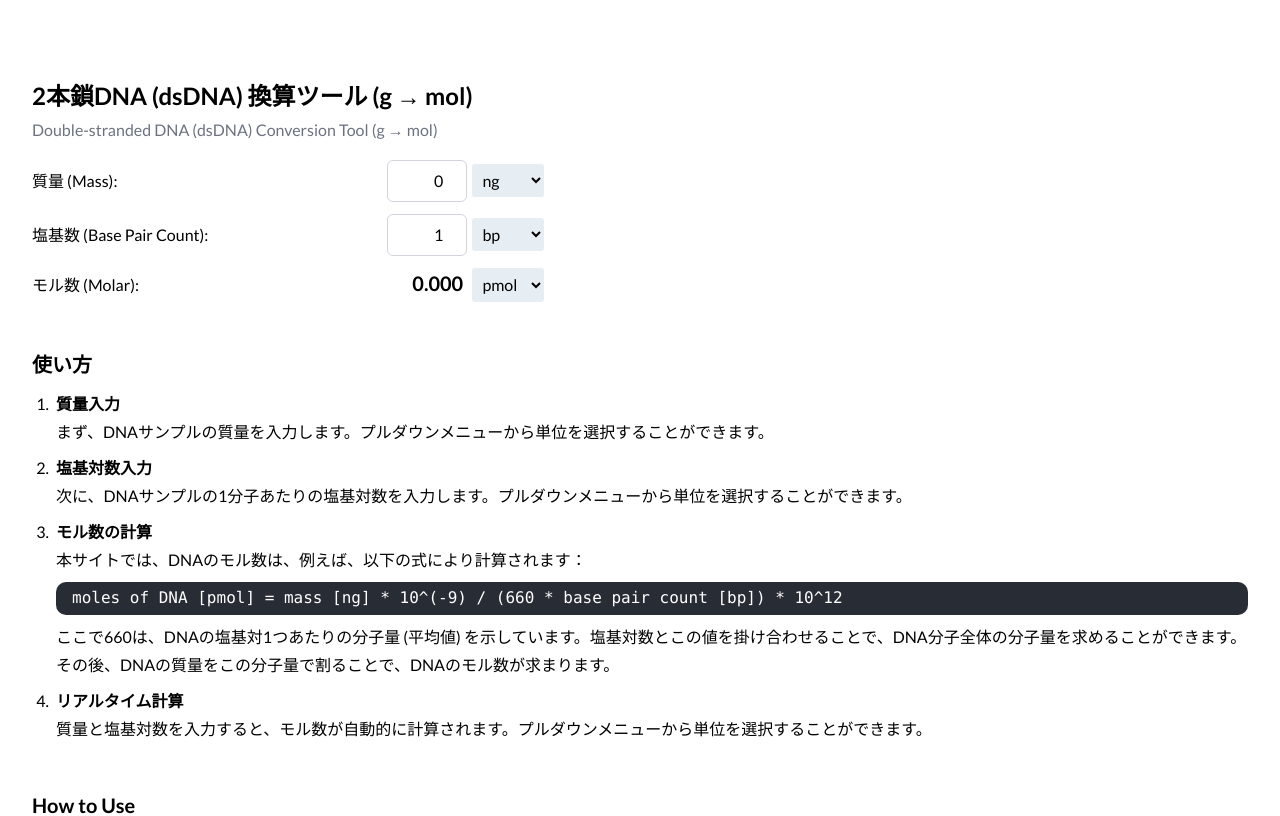
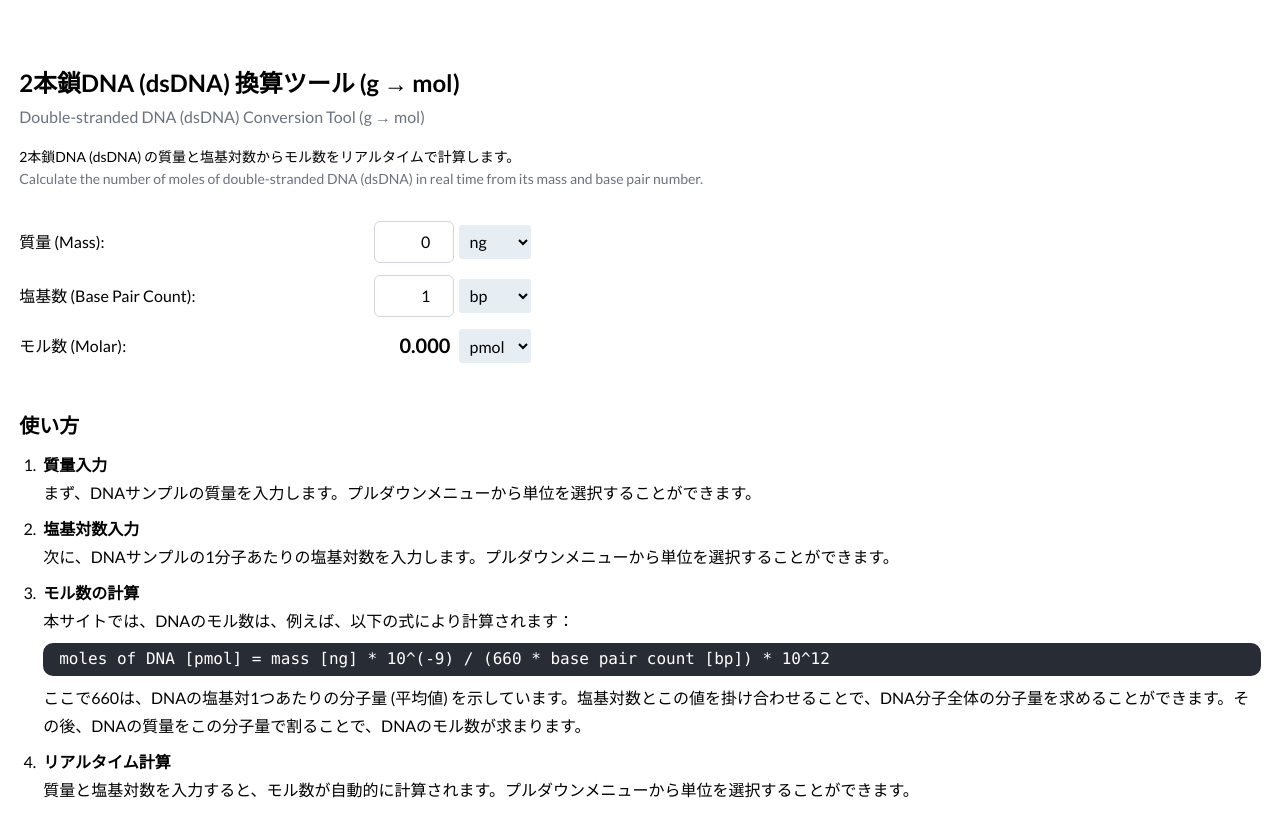
Before and after one commit to Atommy1999/g2mol, a Next.js app: page / in a window 1280 px wide. Shown: the top 816 px of the page. Built offline with nearby package versions, Linux system fonts and the light colour scheme.

Commit message:
styling select button

```diff
--- a/pages/index.js
+++ b/pages/index.js
@@ -6,10 +6,10 @@ export default function Home() {
   return (
     <div>
       <Head>
-        <title>dsDNA 換算(g → mol)</title>
+        <title>dsDNA 質量-mol 換算</title>
         <meta
           name="description"
-          content="質量と塩基対数を入力すると、モル数が自動的に計算されます。モル数はピコモル単位で表示されます。"
+          content="本ツールでは、2本鎖DNA (dsDNA) の質量と塩基対数からモル数をリアルタイムで計算します。"
         />
         <link rel="icon" href="/favicon.ico" />
       </Head>
@@ -20,7 +20,14 @@ export default function Home() {
           <p className="text-gray-500">
             Double-stranded DNA (dsDNA) Conversion Tool (g → mol)
           </p>
-
+          <p className="text-sm mb-0.5">
+            2本鎖DNA (dsDNA)
+            の質量と塩基対数からモル数をリアルタイムで計算します。
+          </p>
+          <p className="text-sm mb-8 text-gray-500">
+            Calculate the number of moles of double-stranded DNA (dsDNA) in real
+            time from its mass and base pair number.
+          </p>
           <G2Mol />
           <h2 className="mb-3">使い方</h2>
           <ol>
@@ -80,9 +87,7 @@ export default function Home() {
               the dropdown menu.
             </li>
           </ol>
-
           <h2 className="mb-3">Author information</h2>
-
           <ul>
             <li>
               Website: <a href="https://atommy.me">atommy.me</a>
--- a/styles/globals.css
+++ b/styles/globals.css
@@ -98,7 +98,7 @@ ul {
 @tailwind components;
 
 .container {
-  padding: 2rem;
+  padding: 1.2rem;
 }
 
 .main {
```
